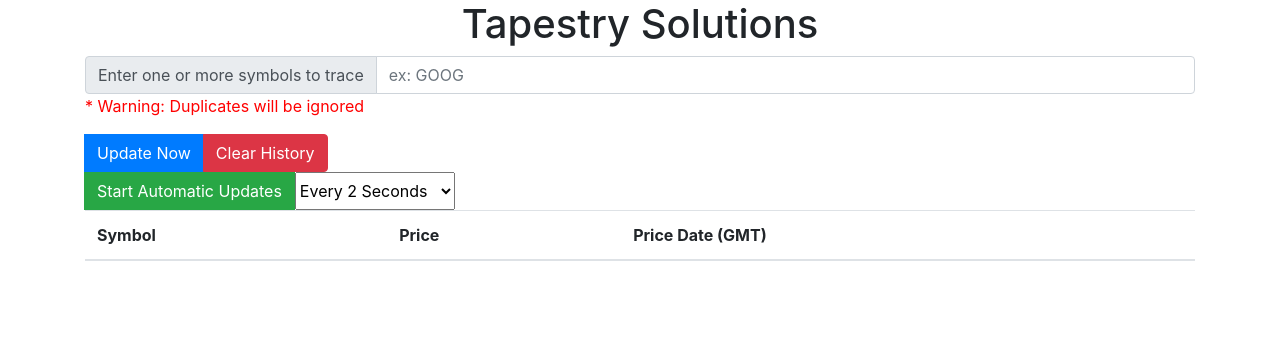
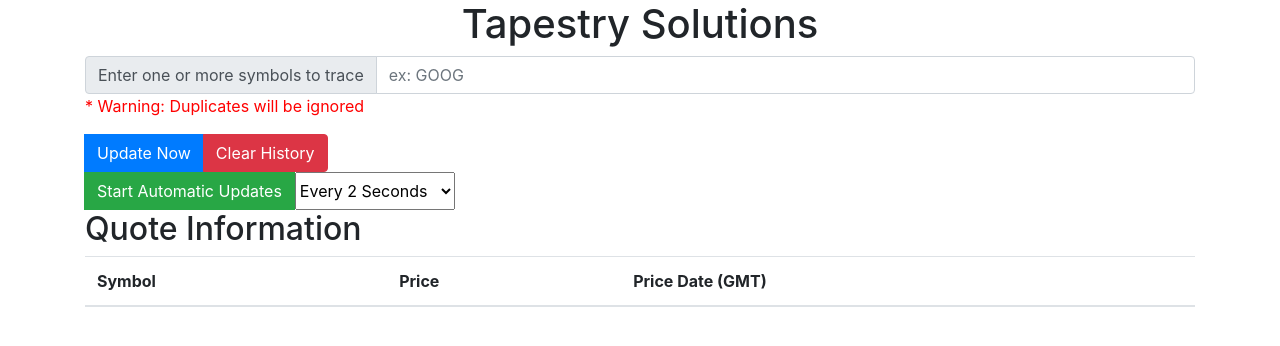
Before and after one commit to mjcampos/tapestry_solutions, a React (Create React App) app: page / in a window 1280 px wide. Shown: the top 346 px of the page. Built offline with nearby package versions, Linux system fonts and the light colour scheme.

Commit message:
Again, added more details to make this project more accurate to the requirements

```diff
--- a/src/components/StockSearch.js
+++ b/src/components/StockSearch.js
@@ -104,7 +104,7 @@ class StockSearch extends Component {
 						<option value="30">Every 30 Seconds</option>
 					</select>
 
-					<h2>{timerOn ? `Next update in ${this.state.count.toString()} seconds` : null}</h2>
+					<h3>{timerOn ? `Next update in ${this.state.count.toString()} seconds` : null}</h3>
 				</InputGroup>
 			</div>
 		);
--- a/src/components/StockTable.js
+++ b/src/components/StockTable.js
@@ -7,6 +7,9 @@ class StockTable extends Component {
 		var {stocks} = this.props;
 
 		return(
+			<div>
+				<h2>Quote Information</h2>
+
 				<Table>
 					<thead>
 						<tr>
@@ -26,6 +29,7 @@ class StockTable extends Component {
 							))}
 					</tbody>
 				</Table>
+			</div>
 		);
 	}
 }
```
Lines whose indentation alone changed are shown as unchanged.
